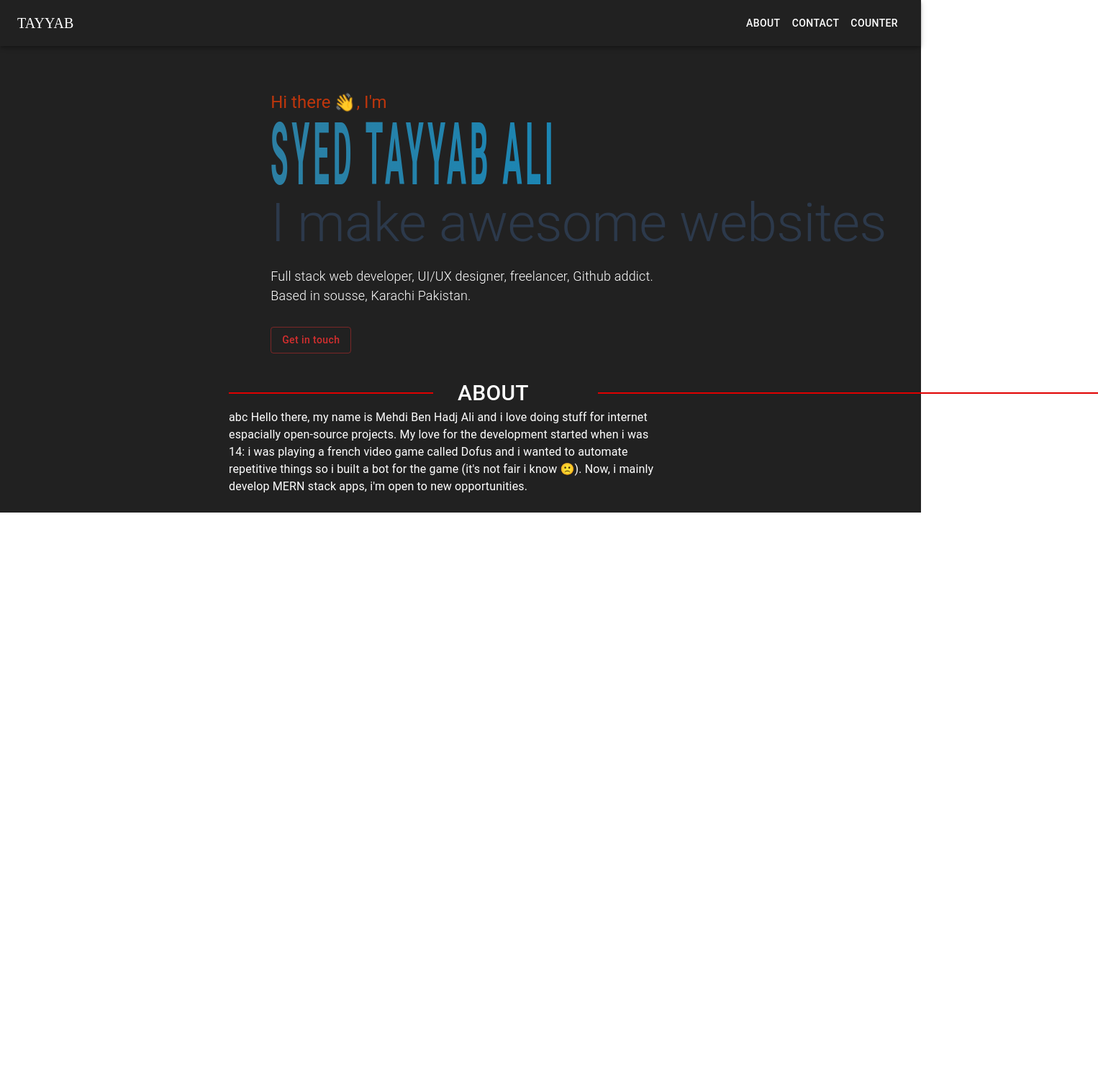
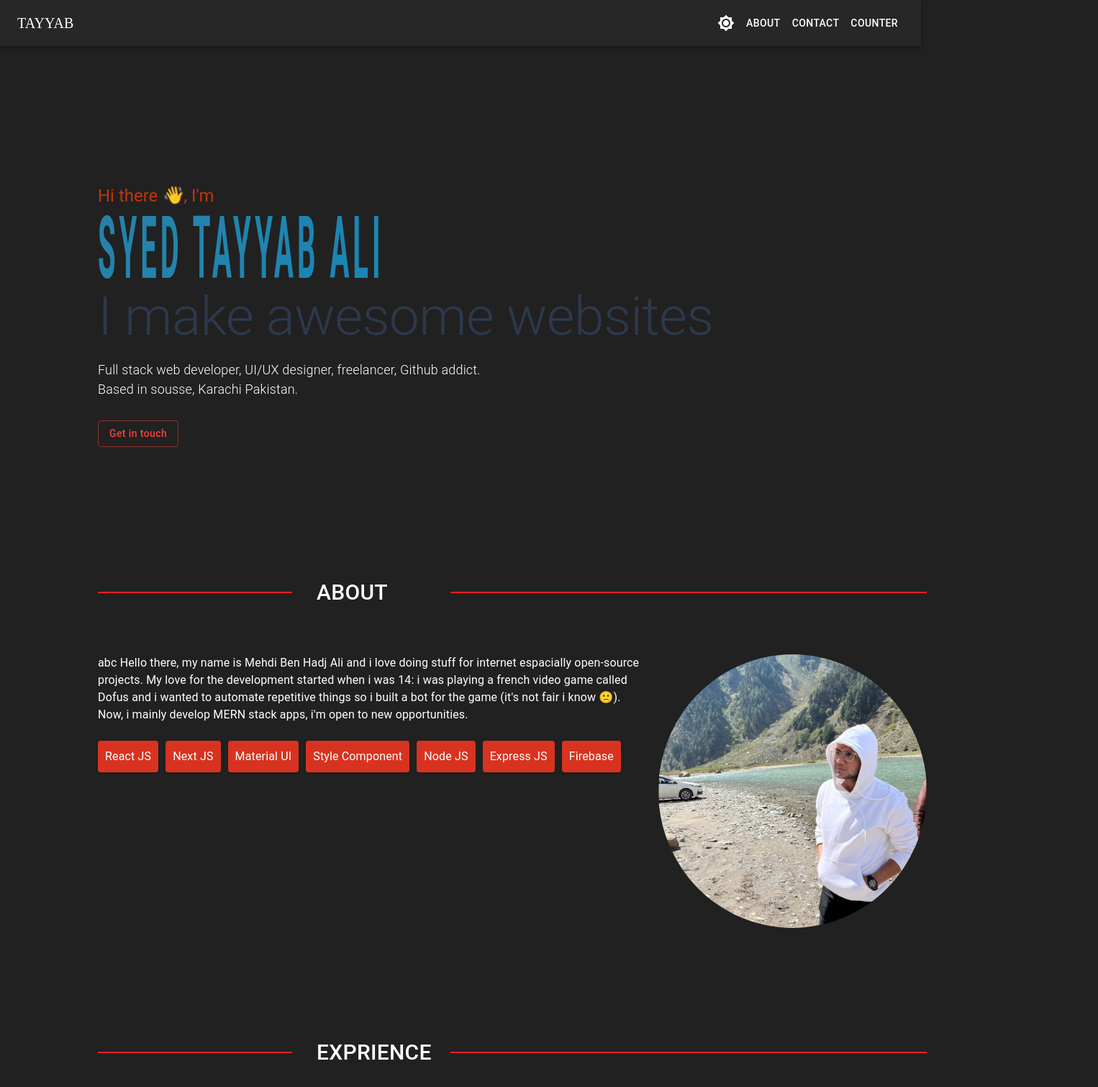
Before and after one commit to syed-tayyabali/my-app, a React (Create React App) app: page / in a window 1280 px wide. Shown: the top 1510 px of the page at 72% size, 1526 px wide, since content can reach past the window. Before the commit the page ends 800 px from the top, so only its background shows below. Built offline with nearby package versions, Linux system fonts and the light colour scheme.

Commit message:
added dark mode, completed about section and started exprience section

```diff
--- a/package.json
+++ b/package.json
@@ -5,6 +5,7 @@
   "dependencies": {
     "@emotion/react": "^11.11.1",
     "@emotion/styled": "^11.11.0",
+    "@mui/icons-material": "^5.14.3",
     "@mui/material": "^5.14.4",
     "@mui/styled-engine-sc": "^5.12.0",
     "@reduxjs/toolkit": "^1.9.5",
--- a/src/App.tsx
+++ b/src/App.tsx
@@ -1,18 +1,51 @@
+import { CssBaseline, ThemeProvider, createTheme } from "@mui/material";
+import { useEffect, useState } from "react";
 import { Route, Routes } from "react-router-dom";
 import "./App.css";
+import { useTypeSelector } from "./App/hooks";
 import { Counter } from "./Containers/Counter";
 import { Main } from "./Containers/Main";
 import { routePaths } from "./Router/paths";
 
-function App() {
+const lightTheme = createTheme({
+  palette: {
+    mode: "light",
+    background: {
+      default: "#DEBA9D",
+    },
+  },
+});
+
+const darkTheme = createTheme({
+  palette: {
+    mode: "dark",
+    background: {
+      default: "#212121",
+    },
+  },
+});
+
+const getActiveTheme = (themeMode: "light" | "dark") => {
+  return themeMode === "light" ? lightTheme : darkTheme;
+};
+
+const App = () => {
+  const [activeTheme, setActiveTheme] = useState<any>(darkTheme);
+  const { selectedTheme } = useTypeSelector((state) => state.counter);
+
+  useEffect(() => {
+    setActiveTheme(getActiveTheme(selectedTheme));
+  }, [selectedTheme]);
+
   return (
-    <div className="App" style={{ backgroundColor: "#212121", color: "white" }}>
+    <ThemeProvider theme={activeTheme}>
+      <CssBaseline />
       <Main />
       <Routes>
         <Route path={routePaths.Counter.countPath()} element={<Counter />} />
       </Routes>
-    </div>
+    </ThemeProvider>
   );
-}
+};
 
 export default App;
--- a/src/Containers/About/index.tsx
+++ b/src/Containers/About/index.tsx
@@ -1,11 +1,29 @@
-import { Box, Divider, Grid, Typography } from "@mui/material";
+import { Box, Divider, Grid, Paper, Typography } from "@mui/material";
+import profile from "../../Images/profile.jpg";
+
+const paperStyle = {
+  backgroundColor: "#d62814",
+  minWidth: "50px",
+  color: "white",
+  marginRight: "10px",
+  marginBottom: "10px",
+  padding: "10px",
+};
+
+const paperText = [
+  "React JS",
+  "Next JS",
+  "Material UI",
+  "Style Component",
+  "Node JS",
+  "Express JS",
+  "Firebase",
+];
 
 export const About = () => {
   return (
-    <section
-      style={{ marginLeft: "270px", paddingLeft: "24px", width: "100%" }}
-    >
-      <Grid container spacing={3}>
+    <section style={{ width: "100%", marginBottom: "150px" }}>
+      <Grid container spacing={3} pb={8}>
         <Grid item xs={3}>
           <Divider
             sx={{ bgcolor: "red", borderBottomWidth: 2, marginTop: "22px" }}
@@ -29,15 +47,11 @@ export const About = () => {
           />
         </Grid>
       </Grid>
-      <Grid
-        container
-        spacing={2}
-        justifyContent="space-between"
-        // sx={{ maxWidth: 1079.03 }}
-      >
-        <Grid item xs={6}>
-          <Box component="div">
-            <Typography align="left">
+
+      <Grid container spacing={2} justifyContent="space-between">
+        <Grid item xs={8}>
+          <Box>
+            <Typography align={"left"}>
               abc Hello there, my name is Mehdi Ben Hadj Ali and i love doing
               stuff for internet espacially open-source projects. My love for
               the development started when i was 14: i was playing a french
@@ -46,9 +60,25 @@ export const About = () => {
               mainly develop MERN stack apps, i'm open to new opportunities.
             </Typography>
           </Box>
-          <Box></Box>
+          <Box pt={3} pb={3} display={"flex"} flexWrap={"wrap"}>
+            {paperText.map((item: string, index: number) => (
+              <Paper key={index} sx={paperStyle}>
+                <Typography>{item}</Typography>
+              </Paper>
+            ))}
+          </Box>
         </Grid>
-        <Grid item xs={6}></Grid>
+        <Grid item xs={4}>
+          <img
+            style={{
+              width: "100%",
+              height: "100%",
+              borderRadius: "50%",
+            }}
+            src={profile}
+            alt="Tayyab"
+          />
+        </Grid>
       </Grid>
     </section>
   );
--- a/src/Containers/AppToolbar/index.tsx
+++ b/src/Containers/AppToolbar/index.tsx
@@ -1,3 +1,5 @@
+import Brightness4Icon from "@mui/icons-material/Brightness4";
+import Brightness7Icon from "@mui/icons-material/Brightness7";
 import {
   AppBar,
   Box,
@@ -11,12 +13,15 @@ import {
   ListItemButton,
   ListItemText,
   Typography,
+  useTheme,
 } from "@mui/material";
+import Toolbar from "@mui/material/Toolbar";
 import { useState } from "react";
+import { useDispatch } from "react-redux";
 import { useLocation, useNavigate } from "react-router-dom";
+import { colors } from "../../Constants";
+import { toggleTheme } from "../../Features/Counter/counterSlice";
 import { routePaths } from "../../Router/paths";
-import Toolbar from "@mui/material/Toolbar";
-import { colors } from "../../Constants";
 
 interface Props {
   /**
@@ -31,6 +36,8 @@ const navItems = ["About", "Contact", "Counter"];
 
 export const AppToolbar = (props: Props) => {
   const { window } = props;
+  const theme = useTheme();
+  const dispatch = useDispatch();
   const navigate = useNavigate();
   const { pathname } = useLocation();
   const [mobileOpen, setMobileOpen] = useState(false);
@@ -77,7 +84,13 @@ export const AppToolbar = (props: Props) => {
   return (
     <>
       <CssBaseline />
-      <AppBar component="nav" style={{ backgroundColor: colors.theme }}>
+      <AppBar
+        color="default"
+        component="nav"
+        style={{
+          backgroundColor: theme.palette.mode === "light" ? "#DEBA9D" : "",
+        }}
+      >
         <Toolbar>
           <IconButton
             color="inherit"
@@ -102,6 +115,17 @@ export const AppToolbar = (props: Props) => {
             <span style={{ cursor: "pointer" }}>TAYYAB</span>
           </Typography>
           <Box sx={{ display: { xs: "none", sm: "block" } }}>
+            <IconButton
+              sx={{ ml: 1 }}
+              onClick={(e) => dispatch(toggleTheme())}
+              color="inherit"
+            >
+              {theme.palette.mode === "dark" ? (
+                <Brightness7Icon />
+              ) : (
+                <Brightness4Icon />
+              )}
+            </IconButton>
             {navItems.map((item) => (
               <Button
                 key={item}
@@ -109,7 +133,9 @@ export const AppToolbar = (props: Props) => {
                   color:
                     pathname?.replace("/", "") === item.toLowerCase()
                       ? colors.orange
-                      : "#fff",
+                      : theme.palette.mode !== "light"
+                      ? "#fff"
+                      : "#000",
                 }}
                 onClick={() => handleNavClicked(item)}
               >
--- /dev/null
+++ b/src/Containers/Exprience/index.tsx
@@ -0,0 +1,32 @@
+import { Divider, Grid, Typography } from "@mui/material";
+
+export const Exprience = () => {
+  return (
+    <section style={{ width: "100%" }}>
+      <Grid container spacing={3} pb={8}>
+        <Grid item xs={3}>
+          <Divider
+            sx={{ bgcolor: "red", borderBottomWidth: 2, marginTop: "22px" }}
+          />
+        </Grid>
+        <Grid item xs={2}>
+          <Typography
+            component="h4"
+            textTransform="uppercase"
+            fontSize="30px"
+            fontWeight="500"
+            align="left"
+            marginLeft="10px"
+          >
+            Exprience
+          </Typography>
+        </Grid>
+        <Grid item xs={7}>
+          <Divider
+            sx={{ bgcolor: "red", borderBottomWidth: 2, marginTop: "22px" }}
+          />
+        </Grid>
+      </Grid>
+    </section>
+  );
+};
--- a/src/Containers/Home/index.tsx
+++ b/src/Containers/Home/index.tsx
@@ -1,21 +1,10 @@
-import { Box, Button, Container, Typography } from "@mui/material";
+import { Box, Button, Typography } from "@mui/material";
 import { colors } from "../../Constants";
 import "./index.css";
 
 export const Home = () => {
   return (
-    <Container
-      maxWidth="lg"
-      sx={{
-        display: "flex",
-        justifyContent: "center",
-        alignItems: "center",
-        paddingBottom: "32px",
-        paddingTop: "102px",
-        marginLeft: "180px",
-      }}
-    >
-      <Box component="div">
+    <Box width={1} pt={32} pb={3} sx={{ minHeight: "100vh" }}>
       <Typography
         variant="h5"
         component="div"
@@ -42,6 +31,7 @@ export const Home = () => {
         fontSize="75px"
         paddingTop="20px"
         marginBottom="16px"
+        align="left"
       >
         I make awesome websites
       </Typography>
@@ -73,6 +63,5 @@ export const Home = () => {
         </Button>
       </Box>
     </Box>
-    </Container>
   );
 };
--- a/src/Containers/Main/index.tsx
+++ b/src/Containers/Main/index.tsx
@@ -1,16 +1,19 @@
 import Box from "@mui/material/Box";
+import { Container } from "@mui/system";
+import { About } from "../About";
 import { AppToolbar } from "../AppToolbar";
+import { Exprience } from "../Exprience";
 import { Home } from "../Home";
-import { About } from "../About";
 
 export const Main = () => {
   return (
-    <Box sx={{ display: "flex" }}>
-      <Box component="main" sx={{ p: 3 }}>
-        <AppToolbar />
+    <Box component="main">
+      <AppToolbar />
+      <Container maxWidth={"lg"} sx={{ marginLeft: "14vh" }}>
         <Home />
         <About />
-      </Box>
+        <Exprience />
+      </Container>
     </Box>
   );
 };
--- a/src/Features/Counter/counterSlice.ts
+++ b/src/Features/Counter/counterSlice.ts
@@ -3,11 +3,13 @@ import { createSlice } from "@reduxjs/toolkit";
 interface counterState {
   counterValue: number;
   counterName: string;
+  selectedTheme: "light" | "dark";
 }
 
 const initialState: counterState = {
   counterValue: 0,
   counterName: "",
+  selectedTheme: "dark",
 };
 
 // REDUCER
@@ -15,6 +17,9 @@ const CounterSlice = createSlice({
   name: "Counter",
   initialState,
   reducers: {
+    toggleTheme: (state) => {
+      state.selectedTheme = state.selectedTheme === "light" ? "dark" : "light";
+    },
     setCounterName: (state, { payload }: { payload: string }) => {
       state.counterName = payload;
     },
@@ -29,6 +34,10 @@ const CounterSlice = createSlice({
   },
 });
 
-export const { handleIncCounter, setCounterName, handleDecCounter } =
-  CounterSlice.actions;
+export const {
+  handleIncCounter,
+  setCounterName,
+  handleDecCounter,
+  toggleTheme,
+} = CounterSlice.actions;
 export default CounterSlice.reducer;
```
Also changed, not shown: src/Images/profile.jpg (added). Lines whose indentation alone changed are shown as unchanged.
